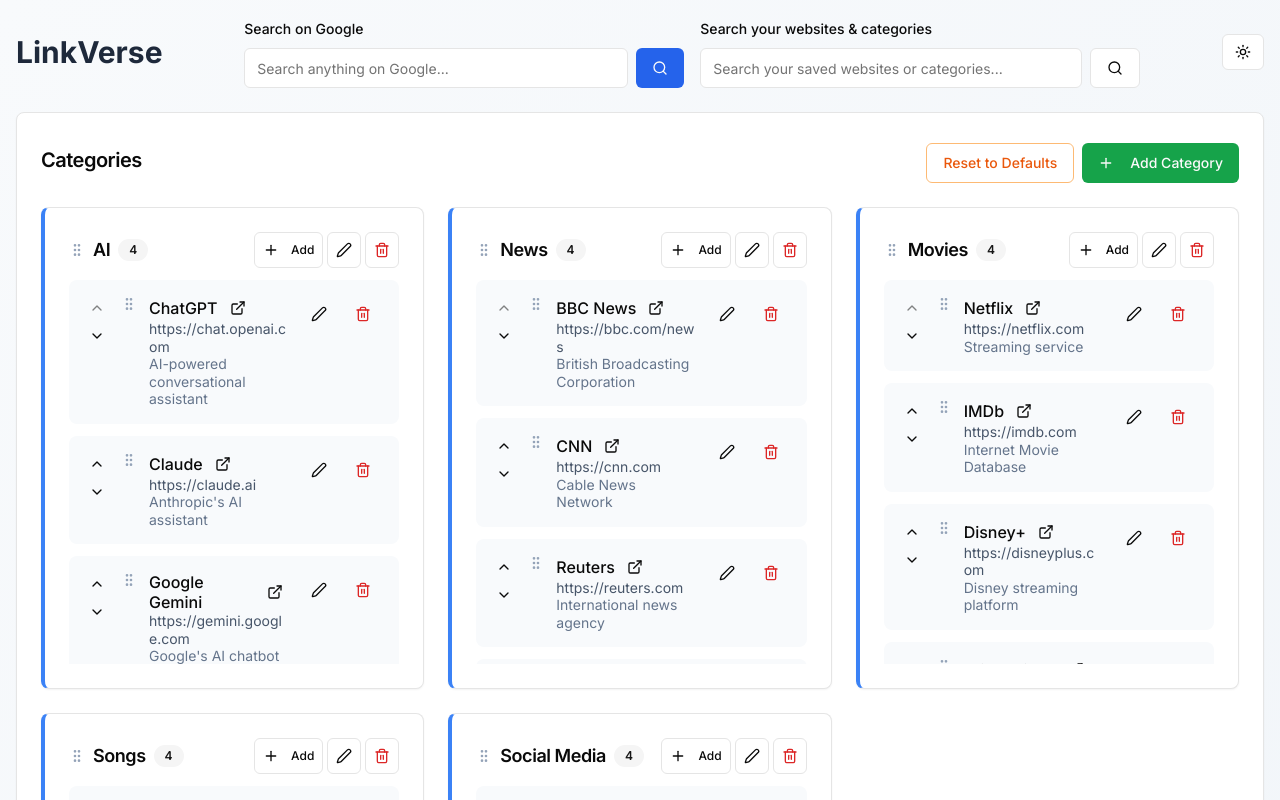
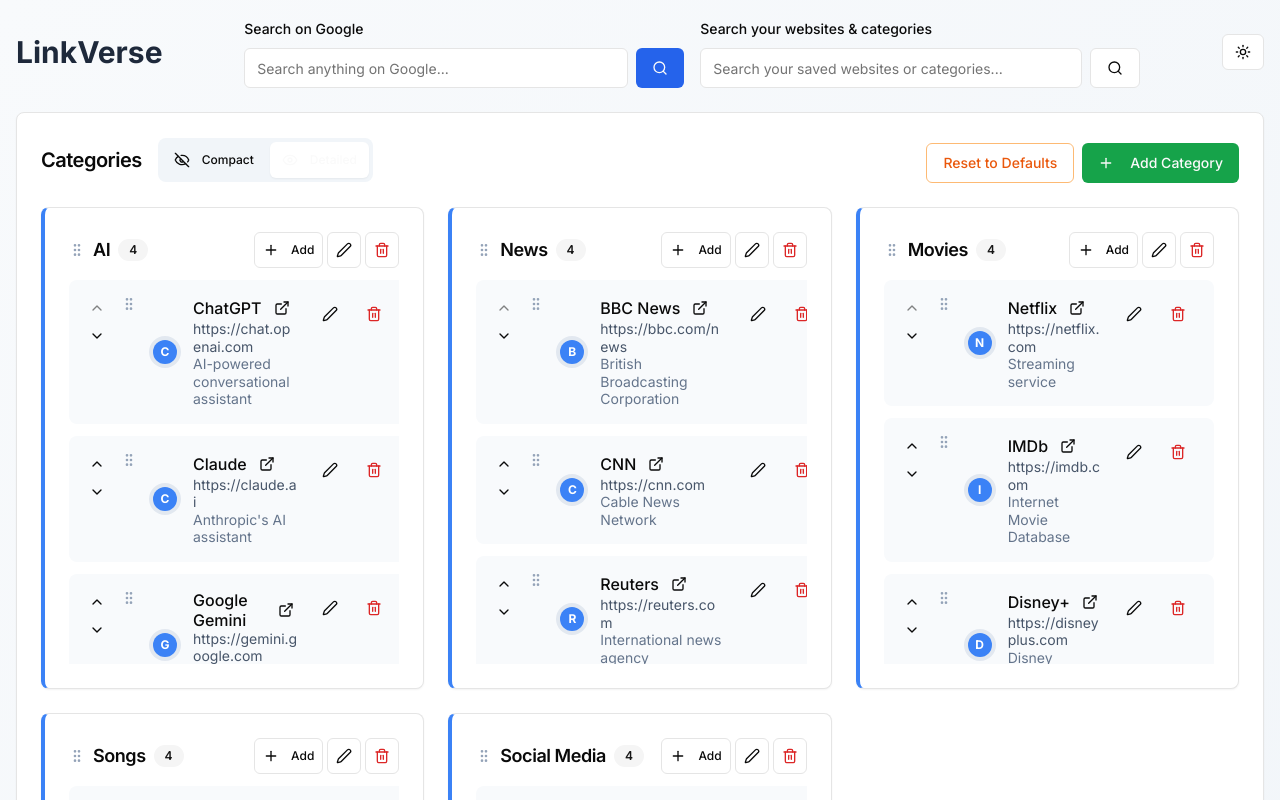
Before and after one commit to Yug1275/WebLink, a Next.js app: page / in a window 1280 px wide. Shown: the top 800 px of the page. Built offline with nearby package versions, Linux system fonts and the light colour scheme.

Commit message:
Added compact/Detailed buttons

```diff
--- a/app/page.tsx
+++ b/app/page.tsx
@@ -3,7 +3,18 @@
 import type React from "react"
 
 import { useState, useEffect } from "react"
-import { Search, Plus, Edit2, Trash2, ChevronUp, ChevronDown, ExternalLink, GripVertical } from "lucide-react"
+import {
+  Search,
+  Plus,
+  Edit2,
+  Trash2,
+  ChevronUp,
+  ChevronDown,
+  ExternalLink,
+  GripVertical,
+  Eye,
+  EyeOff,
+} from "lucide-react"
 import { Button } from "@/components/ui/button"
 import { Input } from "@/components/ui/input"
 import { Card, CardContent, CardHeader, CardTitle } from "@/components/ui/card"
@@ -27,6 +38,8 @@ interface Category {
   name: string
   websites: Website[]
 }
+
+type ViewMode = "compact" | "detailed"
 
 const defaultCategories: Category[] = [
   {
@@ -120,12 +133,19 @@ export default function WebsyncApp() {
   const [isDialogOpen, setIsDialogOpen] = useState(false)
   const [draggedCategory, setDraggedCategory] = useState<string | null>(null)
   const [draggedWebsite, setDraggedWebsite] = useState<{ websiteId: string; categoryId: string } | null>(null)
+  const [viewMode, setViewMode] = useState<ViewMode>("detailed")
 
   const { theme, setTheme } = useTheme()
 
   // Load data from localStorage on component mount
   useEffect(() => {
     const savedCategories = localStorage.getItem("websync-categories")
+    const savedViewMode = localStorage.getItem("websync-view-mode") as ViewMode
+
+    if (savedViewMode) {
+      setViewMode(savedViewMode)
+    }
+
     if (savedCategories) {
       try {
         const parsed = JSON.parse(savedCategories)
@@ -153,6 +173,11 @@ export default function WebsyncApp() {
       localStorage.setItem("websync-categories", JSON.stringify(defaultCategories))
     }
   }, [])
+
+  // Save view mode to localStorage
+  useEffect(() => {
+    localStorage.setItem("websync-view-mode", viewMode)
+  }, [viewMode])
 
   // Save to localStorage whenever categories change
   useEffect(() => {
@@ -527,7 +552,40 @@ export default function WebsyncApp() {
         {/* Category Management */}
         <Card>
           <CardHeader className="flex flex-row items-center justify-between">
+            <div className="flex items-center gap-4">
               <CardTitle className="text-xl">Categories</CardTitle>
+
+              {/* View Mode Toggle */}
+              <div className="flex gap-1 bg-slate-100 dark:bg-slate-800 rounded-lg p-1">
+                <Button
+                  variant={viewMode === "compact" ? "default" : "ghost"}
+                  size="sm"
+                  onClick={() => setViewMode("compact")}
+                  className={`text-xs px-3 py-1 ${
+                    viewMode === "compact"
+                      ? "bg-white dark:bg-slate-700 shadow-sm"
+                      : "hover:bg-slate-200 dark:hover:bg-slate-700"
+                  }`}
+                >
+                  <EyeOff className="h-3 w-3 mr-1" />
+                  Compact
+                </Button>
+                <Button
+                  variant={viewMode === "detailed" ? "default" : "ghost"}
+                  size="sm"
+                  onClick={() => setViewMode("detailed")}
+                  className={`text-xs px-3 py-1 ${
+                    viewMode === "detailed"
+                      ? "bg-white dark:bg-slate-700 shadow-sm"
+                      : "hover:bg-slate-200 dark:hover:bg-slate-700"
+                  }`}
+                >
+                  <Eye className="h-3 w-3 mr-1" />
+                  Detailed
+                </Button>
+              </div>
+            </div>
+
             <div className="flex gap-2">
               <Button
                 variant="outline"
@@ -717,7 +775,7 @@ export default function WebsyncApp() {
                           {category.websites.map((website, index) => (
                             <div
                               key={website.id}
-                              className={`flex items-start gap-3 p-4 bg-slate-50 dark:bg-slate-800 rounded-lg cursor-move transition-all duration-200 ${
+                              className={`flex items-start gap-3 ${viewMode === "compact" ? "p-2" : "p-4"} bg-slate-50 dark:bg-slate-800 rounded-lg cursor-move transition-all duration-200 ${
                                 draggedWebsite?.websiteId === website.id ? "opacity-50 scale-95" : ""
                               }`}
                               draggable
@@ -748,6 +806,22 @@ export default function WebsyncApp() {
 
                               <GripVertical className="h-4 w-4 text-slate-400 cursor-grab flex-shrink-0" />
 
+                              <div className="flex items-center gap-3 flex-1 min-w-0">
+                                <div className="w-8 h-8 rounded-full bg-slate-200 dark:bg-slate-700 flex items-center justify-center flex-shrink-0 overflow-hidden">
+                                  <img
+                                    src={getFaviconUrl(website.url) || "/placeholder.svg"}
+                                    alt={`${website.name} favicon`}
+                                    className="w-6 h-6 rounded-full"
+                                    onError={(e) => {
+                                      e.currentTarget.style.display = "none";
+                                      (e.currentTarget.nextElementSibling as HTMLElement).style.display = "flex";
+                                    }}
+                                  />
+                                  <div className="w-6 h-6 bg-blue-500 rounded-full flex items-center justify-center text-white text-xs font-bold hidden">
+                                    {website.name.charAt(0).toUpperCase()}
+                                  </div>
+                                </div>
+
                                 <div className="flex-1 min-w-0">
                                   <div className="flex items-center gap-2">
                                     <h4 className="font-medium break-words leading-tight" title={website.name}>
@@ -762,6 +836,8 @@ export default function WebsyncApp() {
                                       <ExternalLink className="h-3 w-3" />
                                     </Button>
                                   </div>
+                                  {viewMode === "detailed" && (
+                                    <>
                                       <p
                                         className="text-sm text-slate-600 dark:text-slate-300 break-all leading-tight"
                                         title={website.url}
@@ -776,6 +852,9 @@ export default function WebsyncApp() {
                                           {website.description}
                                         </p>
                                       )}
+                                    </>
+                                  )}
+                                </div>
                               </div>
 
                               <div className="flex gap-1 flex-shrink-0">
@@ -870,7 +949,7 @@ export default function WebsyncApp() {
                 +91 9510303247
               </a>
             </p>
-            <p className="text-slate-400 dark:text-slate-600 text-xs">© 2025 LinkVerse. All rights reserved.</p>
+            <p className="text-slate-400 dark:text-slate-600 text-xs">© 2024 LinkVerse. All rights reserved.</p>
           </div>
         </footer>
         <Toaster />
```
Lines whose indentation alone changed are shown as unchanged.
